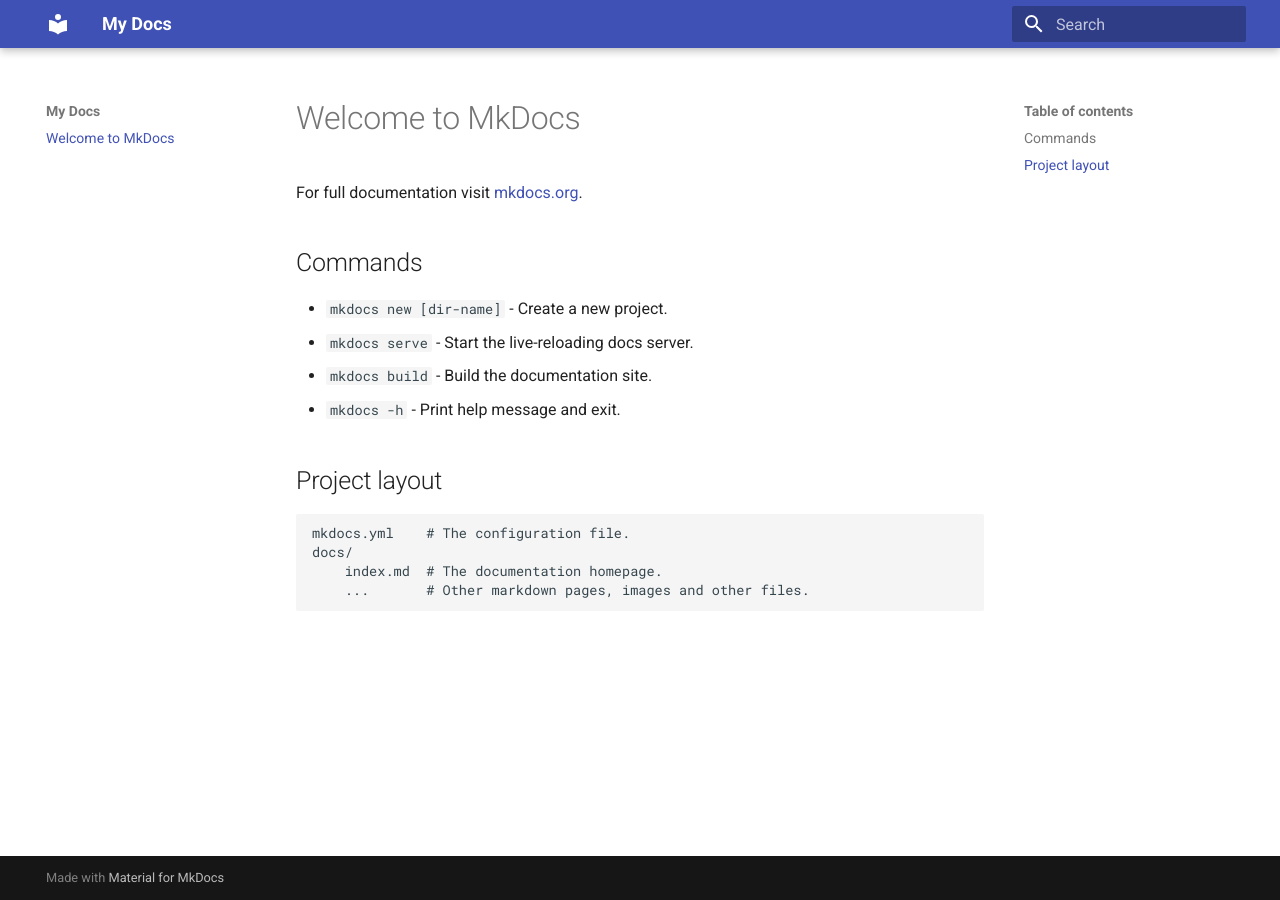
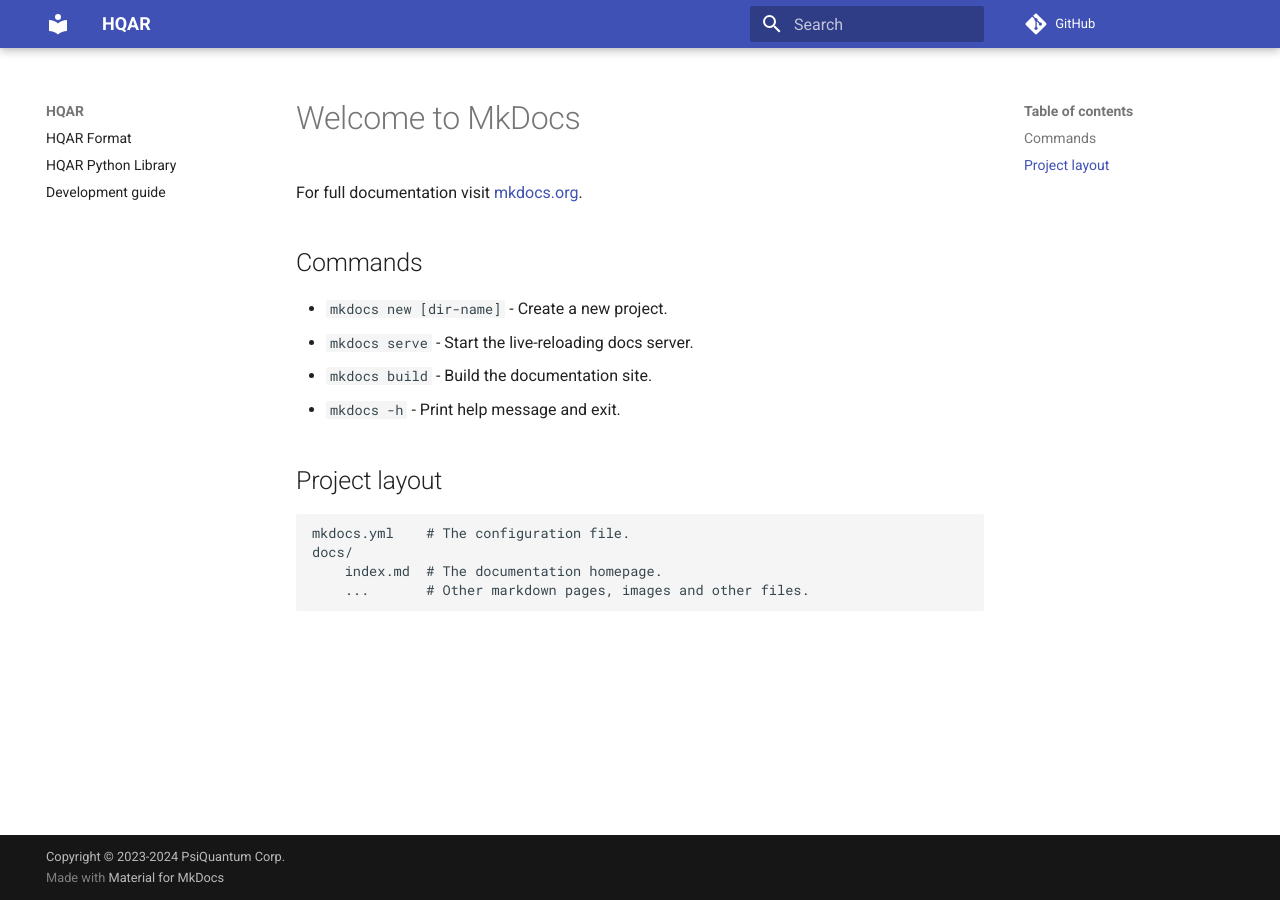
Before and after one commit to PsiQ/qref, an MkDocs documentation site: the page built from docs/index.md, in a window 1280 px wide. Built offline with MkDocs 1.6.1 and Material for MkDocs 9.7.7, drawn with Linux system fonts in a browser that asks for light colours; comment, search, counter and statistics services are not loaded.

Commit message:
Add basic docs structure

```diff
--- /dev/null
+++ b/docs/development.md
@@ -0,0 +1 @@
+# Development guide
--- /dev/null
+++ b/docs/library.md
@@ -0,0 +1 @@
+# HQAR Python Library
--- a/mkdocs.yml
+++ b/mkdocs.yml
@@ -1,4 +1,12 @@
 # yaml-language-server: $schema=https://squidfunk.github.io/mkdocs-material/schema.json
-site_name: My Docs
+site_name: HQAR
+site_description: Hierarchical Quantum Algorithms Representation
+site_author: PsiQuantum Corp.
+copyright: Copyright © 2023-2024 PsiQuantum Corp.
+repo_url: https://github.com/psiq/hqar
+nav:
+  - format.md
+  - library.md
+  - development.md
 theme:
   name: material
```
Also changed, not shown: docs/format.md (added, +14 -0 lines).
